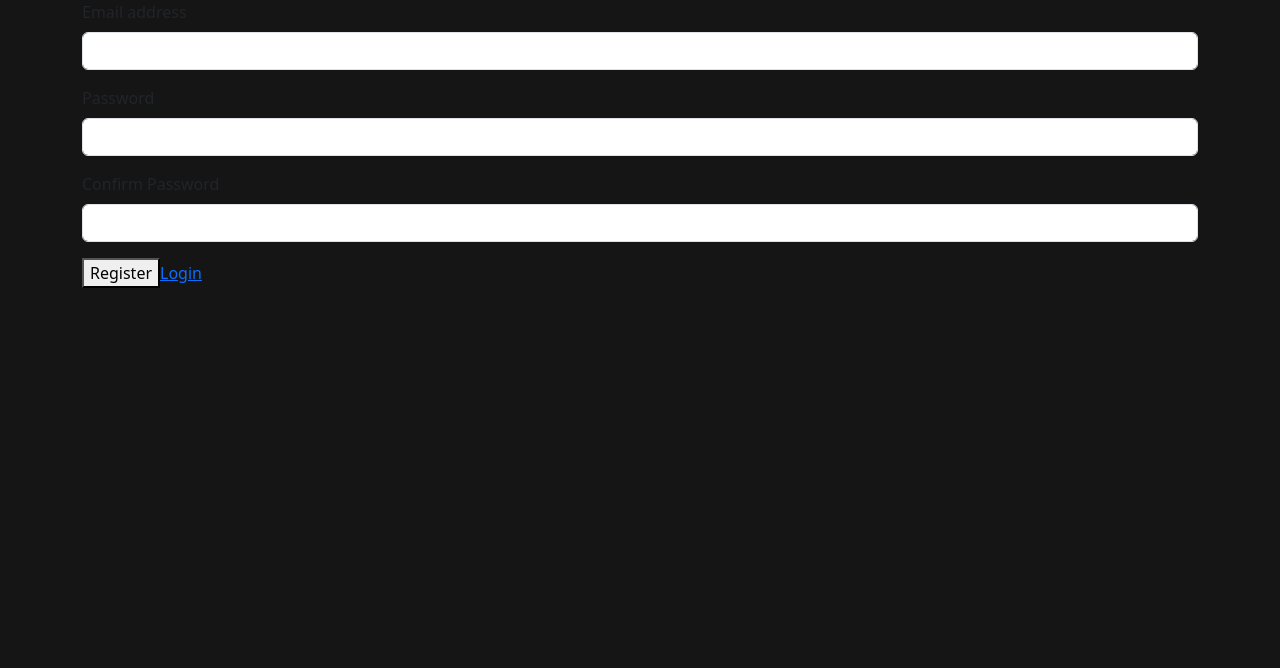
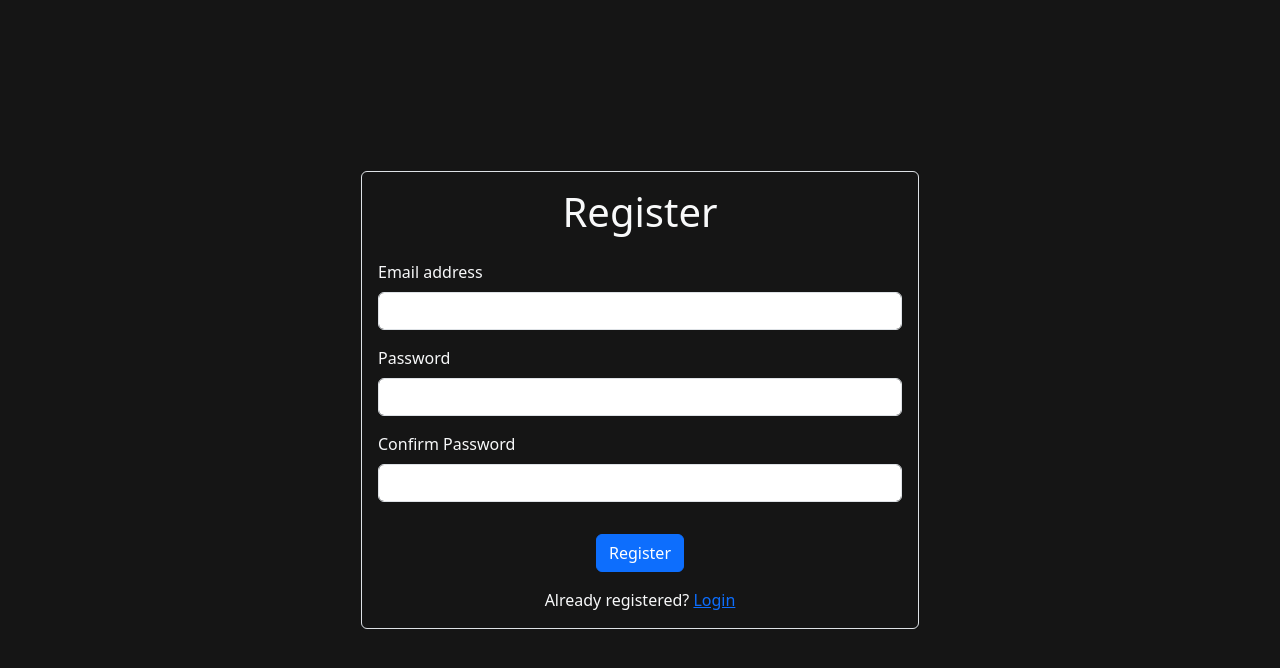
Before and after one commit to Alexandre-CES/Shopping-cart, a React (Create React App) app in the folder my-app/: page /register in a window 1280 px wide. Shown: the top 668 px of the page. Built offline with nearby package versions, Linux system fonts and the light colour scheme.

Commit message:
feat: login and register screen

```diff
--- a/my-app/src/Pages/Login/login.tsx
+++ b/my-app/src/Pages/Login/login.tsx
@@ -23,7 +23,9 @@ export default function Login(){
     }
 
     return(
-        <main className="container">
+        <div className="container d-flex align-items-center justify-content-center h-100">
+            <main className="login-register text-light p-3 border rounded">
+                <h1 className="text-center mb-4">Login</h1>
                 <form onSubmit={login}>
                     <div className="mb-3">
                         <label htmlFor="inputEmail" className="form-label">Email address</label>
@@ -33,9 +35,13 @@ export default function Login(){
                         <label htmlFor="inputPassword" className="form-label">Password</label>
                         <input type="password" className="form-control" id="inputPassword" value={password} onChange={(e)=>setPassword(e.target.value)}/>
                     </div>
-                <button type="submit">Login</button>
-                <Link to={'/register'}>Register</Link>
+                    <div className="text-center">
+                        <button type="submit" className="btn btn-primary m-3">Login</button>
+                        <p className="m-0">Not registered yet? <Link to={'/register'}>Register</Link></p>
+                    </div>
+
                 </form>
             </main>
+        </div>
     )
 }
--- a/my-app/src/Pages/Product/product.tsx
+++ b/my-app/src/Pages/Product/product.tsx
@@ -40,7 +40,7 @@ export default function ProductView(){
                     <img className="img-fixed-size img-fluid img-thumbnail rounded" src={product?.image}/>
                 </div>
                 <div className="col d-grid gap-2">
-                    <h2>{product?.title}</h2>
+                    <h2 className="text-light">{product?.title}</h2>
                     <h3 className="text-success fw-bold">{product?.price}$</h3>
                     <button className='btn btn-primary w-100' onClick={()=>{
                         if(product != undefined){
@@ -51,7 +51,7 @@ export default function ProductView(){
                     }}><Icon.Cart2/></button>
                 </div>
             </div>
-            <div className="row">
+            <div className="row text-light">
                 <h2>Description</h2>
                 <p>{product?.description}</p>
             </div>
--- a/my-app/src/Pages/Register/register.tsx
+++ b/my-app/src/Pages/Register/register.tsx
@@ -25,7 +25,9 @@ export default function Register(){
     }
 
     return(
-        <main className="container">
+        <div className="container d-flex align-items-center justify-content-center h-100">
+            <main className="login-register text-light p-3 border rounded">
+                <h1 className="text-center mb-4">Register</h1>
                 <form onSubmit={register}>
                     <div className="mb-3">
                         <label htmlFor="inputEmail" className="form-label">Email address</label>
@@ -39,9 +41,12 @@ export default function Register(){
                         <label htmlFor="inputConfirmPassword" className="form-label">Confirm Password</label>
                         <input type="password" className="form-control" id="inputConfirmPassword" value={confirmPassword} onChange={(e)=>setConfirmPassword(e.target.value)}/>
                     </div>
-                <button type="submit">Register</button>
-                <Link to={'/login'}>Login</Link>
+                    <div className="text-center">
+                        <button type="submit" className="btn btn-primary m-3">Register</button>
+                        <p className="m-0">Already registered? <Link to={'/login'}>Login</Link></p>
+                    </div>
                 </form>
             </main>
+        </div>
     )
 }
--- a/my-app/src/style.css
+++ b/my-app/src/style.css
@@ -1,3 +1,6 @@
+html, body, #root{
+  height: 100%;
+}
 
 body{
   background-color: #151515;
@@ -23,6 +26,8 @@ ul{
   text-align: center;
 }
 
+
+/* CLASSES */
 .img-fixed-size {
   width: 100%;
   max-height: 200px;
@@ -39,8 +44,32 @@ ul{
   height: 200px;
 }
 
+/* Login / Register */
+@media screen and (max-width:991px){
+  .login-register{
+    width: 100%;
+  }
+}
+
+@media screen and (min-width:992px){
+  .login-register{
+    width: 50%;
+  }
+}
+
 #product-main h3{
     font-size:4em;
+}
+
+/* Cart */
+@media screen and (max-width:991px){
+  section#cart h2{
+    font-size:1.5em;
+  }
+
+  section#cart h3{
+    font-size:2em;
+  }
 }
 
 @media screen and (min-width:992px){
@@ -52,13 +81,3 @@ ul{
     font-size:3em;
   }
 }
-
-@media screen and (max-width:991px){
-  section#cart h2{
-    font-size:1.5em;
-  }
-
-  section#cart h3{
-    font-size:2em;
-  }
-}
```
Lines whose indentation alone changed are shown as unchanged.
